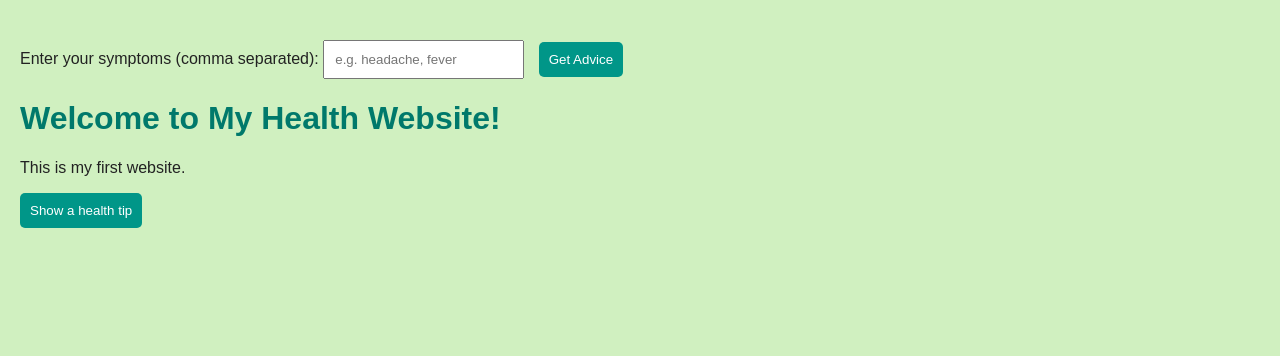
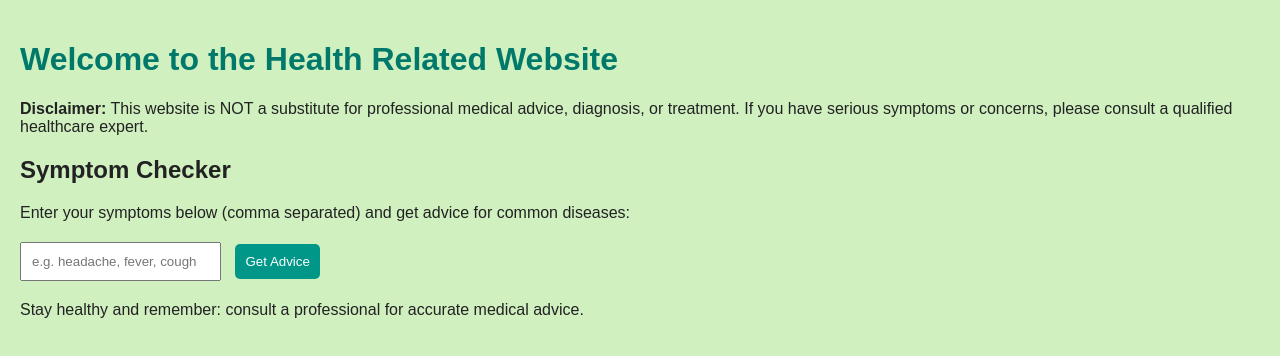
Before and after one commit to Hasaan29785/Health-Related-Website, a plain HTML site: page index.html in a window 1280 px wide. Drawn offline with Linux system fonts and the light colour scheme.

Commit message:
Update index.html

```diff
--- a/index.html
+++ b/index.html
@@ -1,19 +1,34 @@
 <!DOCTYPE html>
-<html>
+<html lang="en">
 <head>
-    <title>My Health Website</title>
-    <link rel="stylesheet" href="style.css">
+  <meta charset="UTF-8">
+  <title>Health Related Website</title>
+  <meta name="viewport" content="width=device-width, initial-scale=1.0">
+  <link rel="stylesheet" href="style.css">
 </head>
-<body><form id="symptomForm">
-  <label for="symptoms">Enter your symptoms (comma separated):</label>
-  <input type="text" id="symptoms" name="symptoms" placeholder="e.g. headache, fever">
-  <button type="submit">Get Advice</button>
-</form>
-<div id="advice"></div>
-    <h1>Welcome to My Health Website!</h1>
-    <p>This is my first website.</p>
-    <button id="showTip">Show a health tip</button>
-    <div id="tip"></div>
-    <script src="script.js"></script>
+<body>
+  <header>
+    <h1>Welcome to the Health Related Website</h1>
+    <p class="disclaimer">
+      <strong>Disclaimer:</strong> This website is NOT a substitute for professional medical advice, diagnosis, or treatment. If you have serious symptoms or concerns, please consult a qualified healthcare expert.
+    </p>
+  </header>
+
+  <main>
+    <section class="checker-section">
+      <h2>Symptom Checker</h2>
+      <p>Enter your symptoms below (comma separated) and get advice for common diseases:</p>
+      <form id="symptomForm">
+        <input type="text" id="symptoms" name="symptoms" placeholder="e.g. headache, fever, cough" autocomplete="off">
+        <button type="submit">Get Advice</button>
+      </form>
+      <div id="advice"></div>
+    </section>
+  </main>
+
+  <footer>
+    <p>Stay healthy and remember: consult a professional for accurate medical advice.</p>
+  </footer>
+  <script src="script.js"></script>
 </body>
 </html>
```
